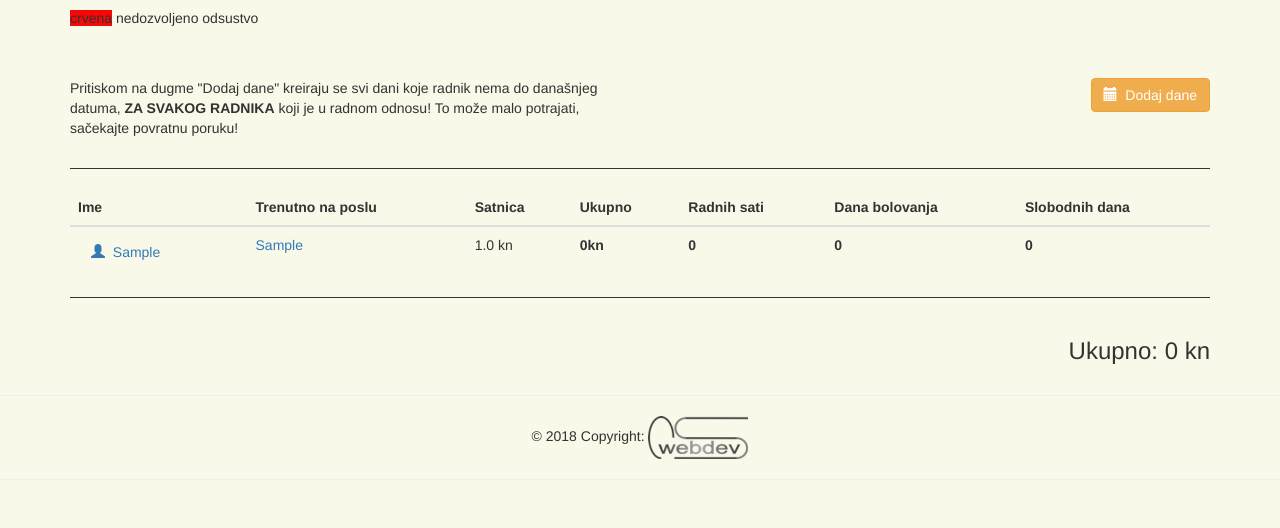
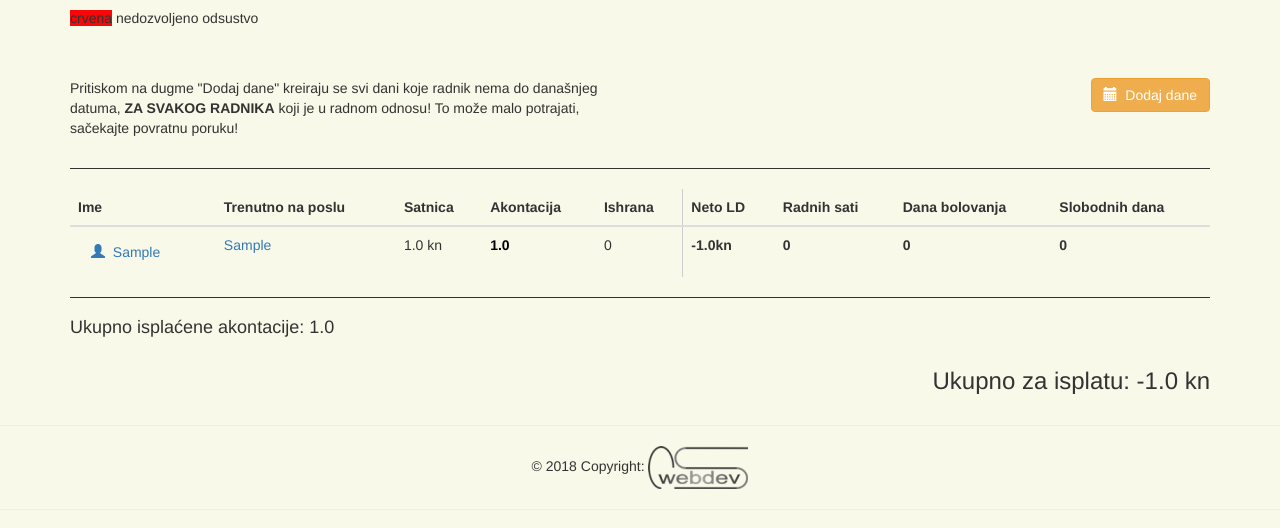
Before and after one commit to papulic/HT_WERKE, a Django app: a page that uses projects/templates/projects/mesecni_izvod.html in a window 1280 px wide. Shown: the part 200-728 px from the top of the page. Run offline with Django 3.2, Linux system fonts and the light colour scheme; a user stored in the database is signed in; tables that the repository leaves empty hold one stand-in row (values such as "Sample post"); some libraries are stand-ins or nearby versions.

Commit message:
Add files via upload

```diff
--- a/projects/models.py
+++ b/projects/models.py
@@ -75,7 +75,7 @@ class Vozilo(models.Model):
 
 class Dan(models.Model):
     datum = models.DateField()
-    radnik = models.ForeignKey(Radnik)
+    radnik = models.ForeignKey(Radnik, on_delete=models.CASCADE)
     posao = models.ForeignKey(Poslovi, null=True, blank=True)
     radio_sati = models.FloatField(max_length=10, default=0.0)
     ishrana = models.FloatField(max_length=10, default=0.0)
@@ -111,3 +111,15 @@ class Rashodi(models.Model):
 
     class Meta:
         verbose_name_plural = "Rashodi"
+
+class Akontacije(models.Model):
+    godina = models.IntegerField()
+    mesec = models.IntegerField()
+    kolicina = models.FloatField(default=0.0)
+    radnik = models.ForeignKey(Radnik)
+
+    def __unicode__(self):
+        return self.radnik.ime
+
+    class Meta:
+        verbose_name_plural = "Akontacije"
--- a/projects/templates/projects/mesecni_izvod.html
+++ b/projects/templates/projects/mesecni_izvod.html
@@ -50,12 +50,14 @@
             <th>Ime</th>
             <th>Trenutno na poslu</th>
             <th>Satnica</th>
+            <th>Akontacija</th>
+            <th class="right-border">Ishrana</th>
             {% for dan in Dani %}
                 {% if dan.radnik == radnik %}
                 <th {% if dan.datum.weekday == 6 %}style="color:red"{% endif %}>{{ dan.datum.day }}</th>
                 {% endif %}
                 {% endfor %}
-            <th>Ukupno</th>
+            <th class="left-border">Neto LD</th>
             <th>Radnih sati</th>
             <th>Dana bolovanja</th>
             <th>Slobodnih dana</th>
@@ -74,6 +76,21 @@
                 ---------
                 {% endif %}</td>
                 <td>{{ radnik.satnica }} kn</td>
+                <td>{% for a in akontacije %}
+                    {% if a.radnik == radnik %}
+                    <a href="{% url 'projects:akontacija-update' mesec godina posao_id a.id %}">
+                        <font color="black" {% if dan.datum.weekday == 6 %}style="color:red"{% endif %}><strong>
+                        {{ a.kolicina }}
+                        </strong></font>
+                    </a>
+                    {% endif %}
+                    {% endfor %}
+                </td>
+                {% for k, v in ishrana.items %}
+                {% if k == radnik.id %}
+                <td class="right-border">{{ v }}</td>
+                {% endif %}
+                {% endfor %}
 
                 {% for dan in Dani %}
                 {% if dan.radnik == radnik %}
@@ -100,7 +117,7 @@
                 {% endfor %}
                 {% for k, v in ukupno.items %}
                 {% if k == radnik.id %}
-                <td><strong>{{ v }}kn</strong></td>
+                <td class="left-border"><strong>{{ v }}kn</strong></td>
                 {% endif %}
                 {% endfor %}
                 {% for k, v in radnih_sati.items %}
@@ -125,7 +142,8 @@
     </table>
     <hr style="height:1px;border:none;color:#333;background-color:#333;" />
     {% endfor %}
-    <h3 style="float: right">Ukupno: {{ svi }} kn</h3>
+    <h4>Ukupno isplaćene akontacije: {{ sve_akontacije }}</h4>
+    <h3 style="float: right">Ukupno za isplatu: {{ svi }} kn</h3>
 </div>
 
 
--- a/projects/templates/projects/vozilo_detalji.html
+++ b/projects/templates/projects/vozilo_detalji.html
@@ -76,5 +76,6 @@
              </tbody>
          </table>
     </div>
+    <h3>Ukupni troškovi: {{ ukupni_troskovi }}</h3>
 </div>
 {% endblock %}
--- a/projects/urls.py
+++ b/projects/urls.py
@@ -18,6 +18,7 @@ urlpatterns = [
     url(r'^azuriranje_posla/(?P<project_id>[0-9]+)/$', views.posao_update, name='posao-update'),
     url(r'^azuriranje_radnika/(?P<radnik_id>[0-9]+)/$', views.radnik_update, name='radnik-update'),
     url(r'^azuriranje_dana/(?P<dan_id>[0-9]+)/(?P<posao_id>[a-zA-Z0-9_.-]+)$', views.dan_update, name='dan-update'),
+    url(r'^azuriranje_akontacije/(?P<mesec>[0-9]+)/(?P<godina>[0-9]+)/(?P<posao_id>[a-zA-Z0-9_.-]+)/(?P<akontacija_id>[0-9]+)$', views.akontacija_update, name='akontacija-update'),
     url(r'^azuriranje_vozila/(?P<vozilo_id>[0-9]+)/$', views.vozilo_update, name='vozilo-update'),
     url(r'^novi_prihod/(?P<project_id>[0-9]+)/$', views.create_prihod, name='prihod-add'),
     url(r'^novi_rashod/(?P<project_id>[0-9]+)/$', views.create_rashod, name='rashod-add'),
--- a/projects/views.py
+++ b/projects/views.py
@@ -4,11 +4,11 @@ from __future__ import unicode_literals
 from django.shortcuts import render, redirect, get_object_or_404
 from django.contrib.auth import authenticate, login
 from django.contrib.auth import logout
-from .forms import UserForm, PosloviForm, RadnikForm, PrihodiForm, RashodiForm, DatumForm, DanForm, ZanimanjeForm, VoziloForm
+from .forms import UserForm, PosloviForm, RadnikForm, PrihodiForm, RashodiForm, DatumForm, DanForm, ZanimanjeForm, VoziloForm, AkontacijeForm
 from django.http import HttpResponseRedirect
 from django.urls import reverse
 from django.contrib import messages
-from .models import Poslovi, Vozilo, Radnik, Prihodi, Rashodi, Zanimanja, Dan
+from .models import Poslovi, Vozilo, Radnik, Prihodi, Rashodi, Zanimanja, Dan, Akontacije
 from .filters import RadnikFilter, ZanimanjeFilter
 import datetime
 import calendar
@@ -80,6 +80,7 @@ def biranje_meseca(request):
 
 def dodaj_dane(request, mesec, godina, posao_id):
     dan_dodat = False
+    akontacije_dodate = False
     current_date = datetime.date.today()
     radnici = Radnik.objects.filter(u_radnom_odnosu=True)
     for radnik in radnici:
@@ -96,6 +97,14 @@ def dodaj_dane(request, mesec, godina, posao_id):
                 new_day.radnik = radnik
                 new_day.save()
                 dan_dodat = True
+                try:
+                    akontacija = Akontacije.objects.get(mesec=day.month, godina=day.year, radnik=radnik)
+                except:
+                    akontacija = Akontacije()
+                    akontacija.radnik = radnik
+                    akontacija.mesec = day.month
+                    akontacija.godina = day.year
+                    akontacija.save()
     if dan_dodat:
         messages.success(request, "Svi dani do današnjeg datuma su dodati!")
     else:
@@ -114,22 +123,30 @@ def mesecni_izvod_radnika(request, mesec, godina, posao_id):
             radnici = Radnik.objects.filter(u_radnom_odnosu=True, posao=posao)
         Dani = Dan.objects.filter(datum__year=godina,
               datum__month=mesec)
+        Akontacije_za_mesec = Akontacije.objects.filter(mesec=mesec, godina=godina)
         ukupno = {}
         dana_bolovanja = {}
         radnih_sati = {}
         slobodnih_dana = {}
+        ishrana = {}
+        sve_akontacije = 0
         for radnik in radnici:
             ukupno[radnik.id] = 0
             dana_bolovanja[radnik.id] = 0
             radnih_sati[radnik.id] = 0
             slobodnih_dana[radnik.id] = 0
+            ishrana[radnik.id] = 0
         for dan in Dani:
-            ukupno[dan.radnik.id] += dan.radio_sati * dan.radnik.satnica
+            ukupno[dan.radnik.id] += (dan.radio_sati * dan.radnik.satnica) + dan.ishrana
             radnih_sati[dan.radnik.id] += dan.radio_sati
+            ishrana[dan.radnik.id] += dan.ishrana
             if dan.bolovanje:
                 dana_bolovanja[dan.radnik.id] += 1
             if dan.dozvoljeno_odsustvo:
                 slobodnih_dana[dan.radnik.id] += 1
+        for a in Akontacije_za_mesec:
+            ukupno[a.radnik.id] -= a.kolicina
+            sve_akontacije += a.kolicina
 
         svi = sum(ukupno.values())
         return render(request, 'projects/mesecni_izvod.html', {
@@ -142,7 +159,10 @@ def mesecni_izvod_radnika(request, mesec, godina, posao_id):
             'dana_bolovanja': dana_bolovanja,
             'radnih_sati': radnih_sati,
             'slobodnih_dana': slobodnih_dana,
-            'posao_id': posao_id
+            'posao_id': posao_id,
+            'akontacije': Akontacije_za_mesec,
+            'ishrana': ishrana,
+            'sve_akontacije': sve_akontacije
         })
 
 
@@ -374,10 +394,14 @@ def vozilo_detail(request, vozilo_id):
         vozilo = get_object_or_404(Vozilo, pk=vozilo_id)
         current_date = datetime.date.today()
         preostalo_dana = (vozilo.registracija_istice - current_date).days
+        ukupni_troskovi = 0
+        for rashod in vozilo.rashodi_set.all():
+            ukupni_troskovi += rashod.kolicina
         return render(request, 'projects/vozilo_detalji.html', {
             'vozilo': vozilo,
             'vozilo_id': vozilo_id,
-            'preostalo_dana': preostalo_dana
+            'preostalo_dana': preostalo_dana,
+            'ukupni_troskovi': ukupni_troskovi
         })
 
 
@@ -481,6 +505,21 @@ def dan_update(request, dan_id, posao_id):
     return render(request, 'projects/dan_update.html', context)
 
 
+def akontacija_update(request, mesec, godina, posao_id, akontacija_id):
+    instance = Akontacije.objects.get(pk=akontacija_id)
+    form = AkontacijeForm(request.POST or None, instance=instance)
+    if form.is_valid():
+        akontacija = form.save(commit=False)
+        akontacija.save()
+        return HttpResponseRedirect(reverse('projects:monthview-workers', args=(mesec, godina, posao_id)))
+    context = {
+        "form": form,
+        'instance': instance,
+    }
+    return render(request, 'projects/akontacija_update.html', context)
+
+
+
 def radnik_update(request, radnik_id):
     instance = Radnik.objects.get(pk=radnik_id)
     form = RadnikForm(request.POST or None, instance=instance)
```
Also changed, not shown: projects/admin.py (+7 -1 lines), projects/forms.py (+6 -1 lines), projects/templates/projects/akontacija_update.html (added, +36 -0 lines), README.md, db.sqlite3, projects/migrations/0001_initial.py, 6 other files.
